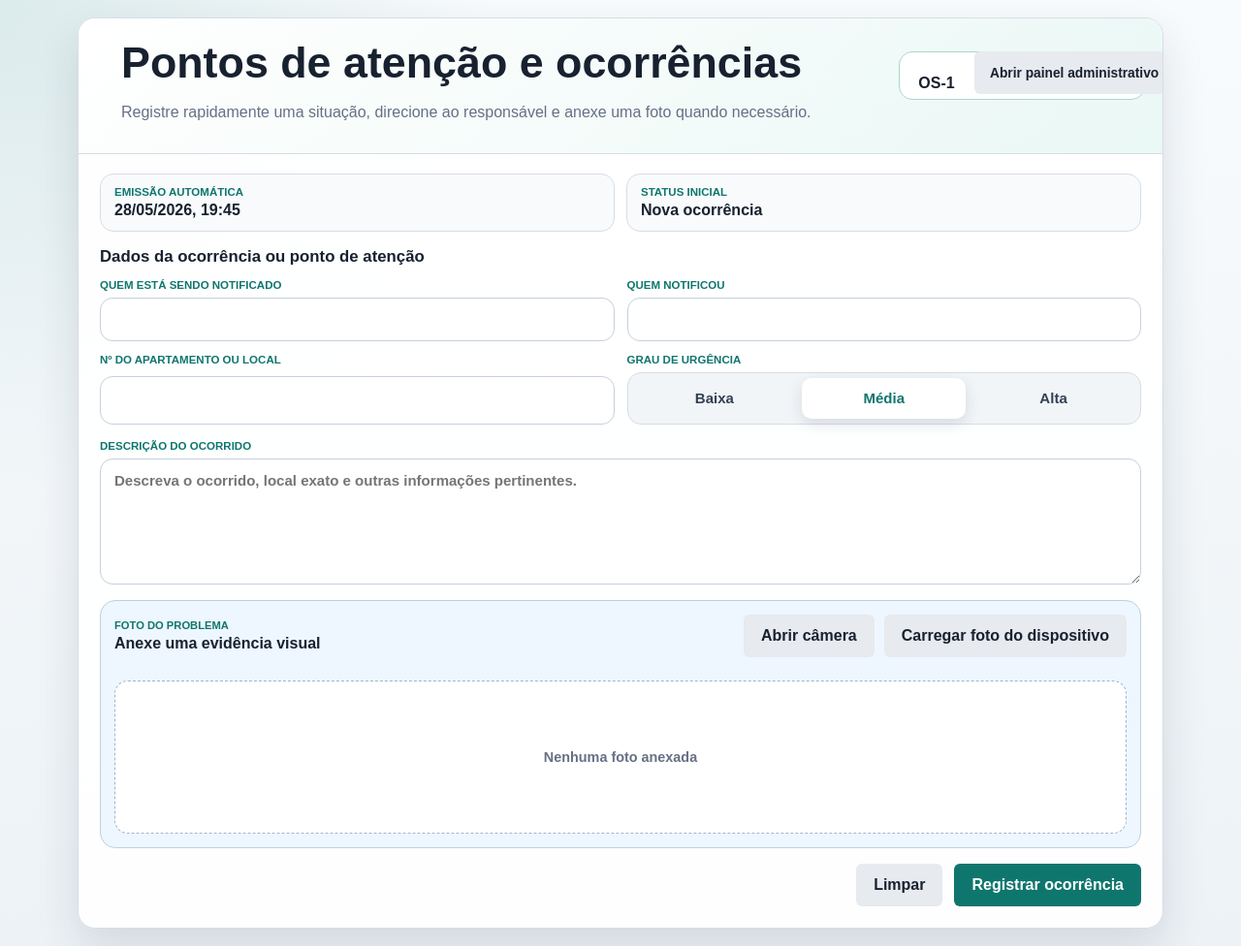
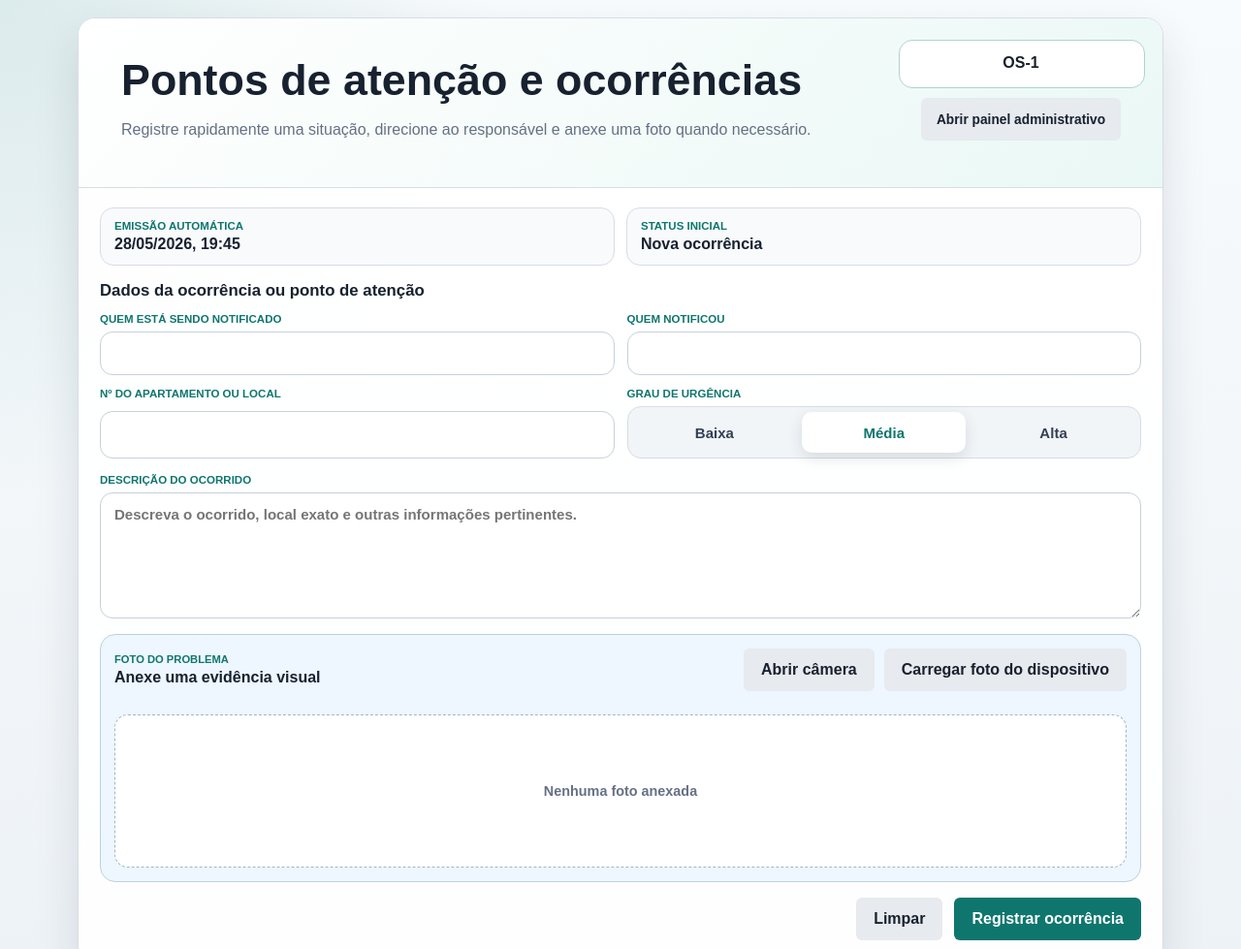
Before and after one commit to suprimentoshp/pontosdeatencao, a website: page index.html in a window 1280 px wide. Shown: the top 979 px of the page at 97% size. Drawn offline with Linux system fonts and the light colour scheme; no server answers.

Commit message:
Ajusta protocolo no topo inicial

```diff
--- a/index.html
+++ b/index.html
@@ -6,7 +6,7 @@
     <title>Pontos de atenção e ocorrências</title>
     <meta name="theme-color" content="#0f766e">
     <link rel="manifest" href="manifest.json">
-    <link rel="stylesheet" href="styles.css?v=9">
+    <link rel="stylesheet" href="styles.css?v=11">
   </head>
   <body class="modern-home">
     <main class="home-shell">
--- a/service-worker.js
+++ b/service-worker.js
@@ -1,4 +1,4 @@
-const CACHE_NAME = "ocorrencias-v4";
+const CACHE_NAME = "ocorrencias-v5";
 const ASSETS = [
   "./",
   "./index.html",
--- a/styles.css
+++ b/styles.css
@@ -97,9 +97,8 @@ a {
 .home-protocol {
   position: relative;
   grid-column: 2;
-  grid-template-columns: 78px minmax(0, 1fr);
   display: grid;
-  gap: 0;
+  gap: 12px;
   width: 100%;
   padding: 0;
   border: 0;
@@ -108,18 +107,15 @@ a {
 }
 
 .home-protocol strong:first-of-type {
-  display: inline-flex;
+  display: flex;
   align-items: center;
   justify-content: center;
+  width: 100%;
   min-height: 48px;
+  margin: 0;
+  padding: 0 8px;
   position: relative;
   z-index: 1;
-}
-
-.home-protocol strong:first-of-type {
-  grid-column: 1;
-  background: transparent;
-  padding: 0 8px;
 }
 
 .home-protocol::before {
@@ -135,10 +131,10 @@ a {
 }
 
 .protocol-admin-link {
-  grid-column: 2;
-  width: 100%;
-  min-height: 48px;
-  margin: 0;
+  grid-column: 1;
+  width: 205px;
+  min-height: 44px;
+  margin: 0 auto;
   padding: 0 10px;
   font-size: 0.86rem;
   position: relative;
```
Also changed, not shown: admin.html (+1 -1 lines), dataflow.html (+1 -1 lines).
